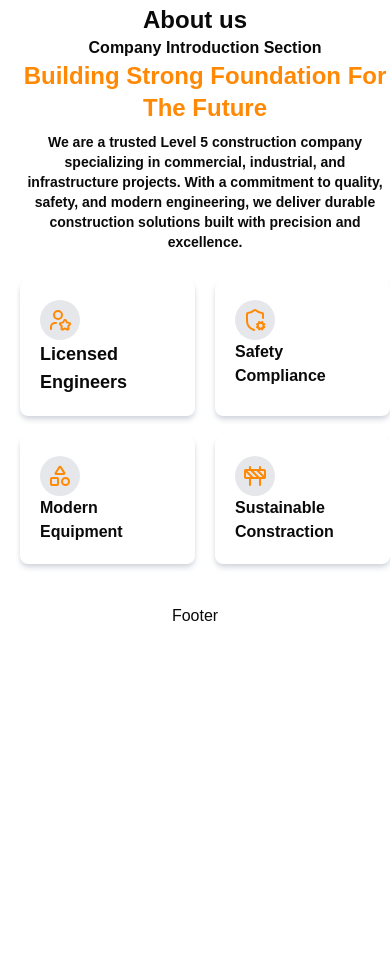
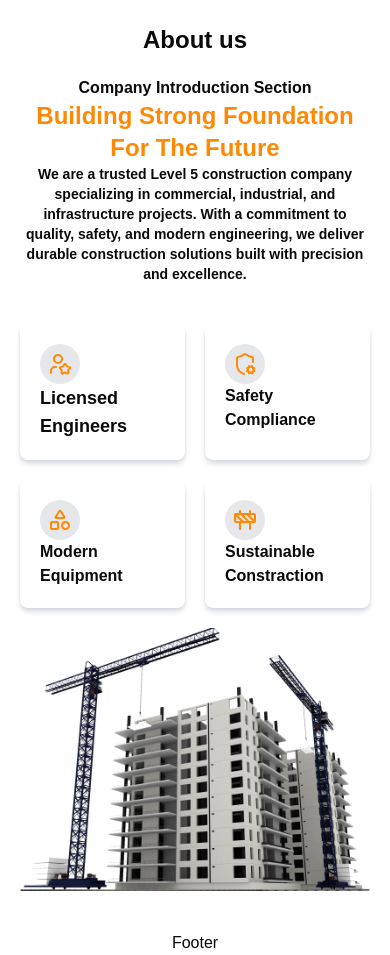
Before and after one commit to smile679/Bokra_Constraction, a React (Vite) app: page / in a window 390 px wide. Shown: the part 880-1835 px from the top of the page. Before the commit the page ends 1508 px from the top, so only its background shows below. Built offline with nearby package versions, Linux system fonts and the light colour scheme.

Commit message:
refactor About component layout and styling for improved responsiveness

```diff
--- a/src/pages/home/About.jsx
+++ b/src/pages/home/About.jsx
@@ -4,13 +4,13 @@ import { Construction, Shapes, ShieldCogCorner, UserStar } from "lucide-react";
 const About = () => {
   return (
     <>
-      <section className="w-full py-10 md:py-20" id="about">
-        <h1 className="text-center text-2xl font-bold ">About us</h1>
-        <div className="w-full max-w-6xl mx-auto flex items-center gap-5">
-          <div className="flex flex-1 justify-content items-center ">
-            <img src={cons11} alt="about" className="object-center" />
+      <section className="w-full py-10 md:py-20 px-5" id="about">
+        <h1 className="text-center text-2xl font-bold py-5">About us</h1>
+        <div className="w-full max-w-6xl mx-auto flex max-md:flex-col-reverse items-center gap-5">
+          <div className="w-full flex flex-1 justify-content items-center ">
+            <img src={cons11} alt="about" className="w-full max-w-2xl object-contain" />
           </div>
-          <div className="flex flex-col justify-between items-center">
+          <div className="flex flex-col justify-between items-center gap-5">
             <div className="text-center mb-5">
               <h3 className="text-md font-bold">
                 Company Introduction Section
@@ -18,7 +18,7 @@ const About = () => {
               <h2 className="text-2xl font-bold text-orange-400">
                 Building Strong Foundation For The Future
               </h2>
-              <p className="w-full max-w-lg text-sm font-semibold py-2">
+              <p className="w-full max-w-lg text-sm font-semibold">
                 We are a trusted Level 5 construction company specializing in
                 commercial, industrial, and infrastructure projects. With a
                 commitment to quality, safety, and modern engineering, we
```
